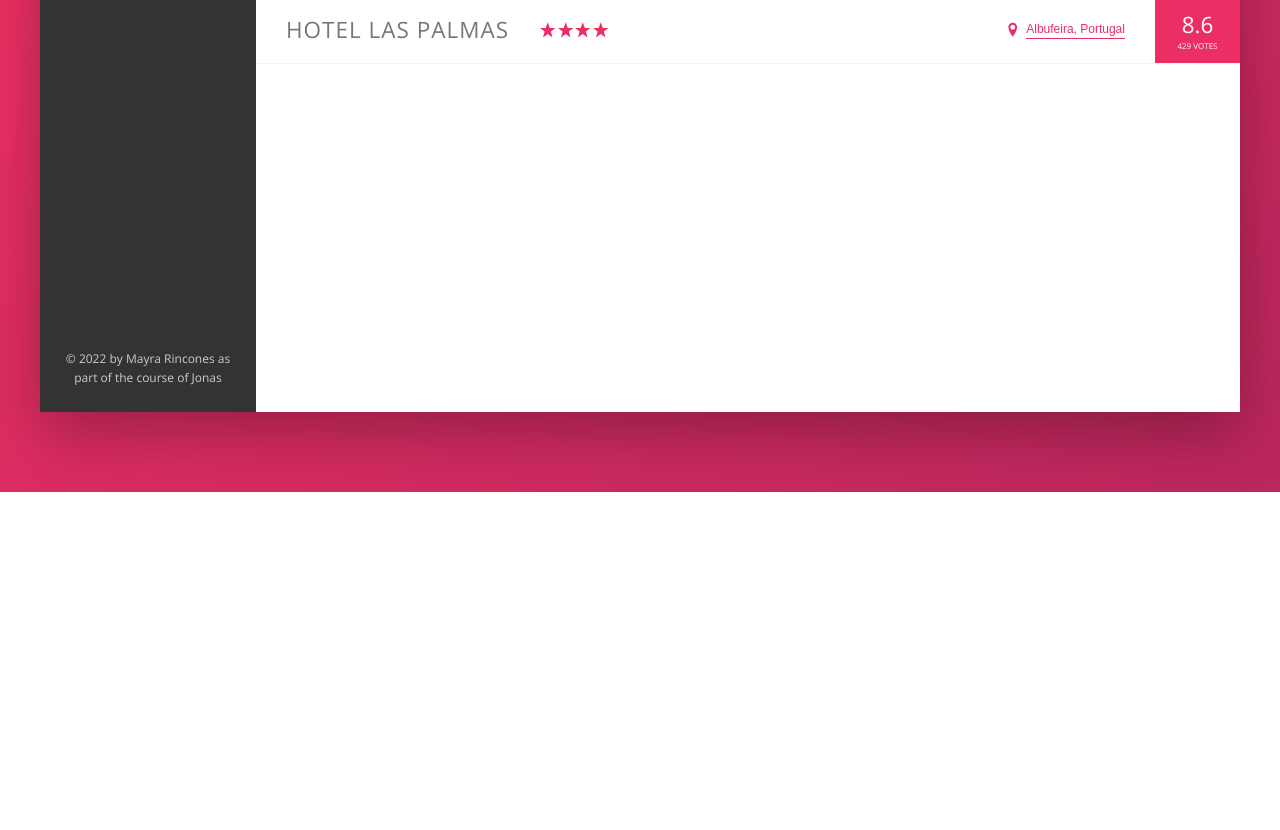
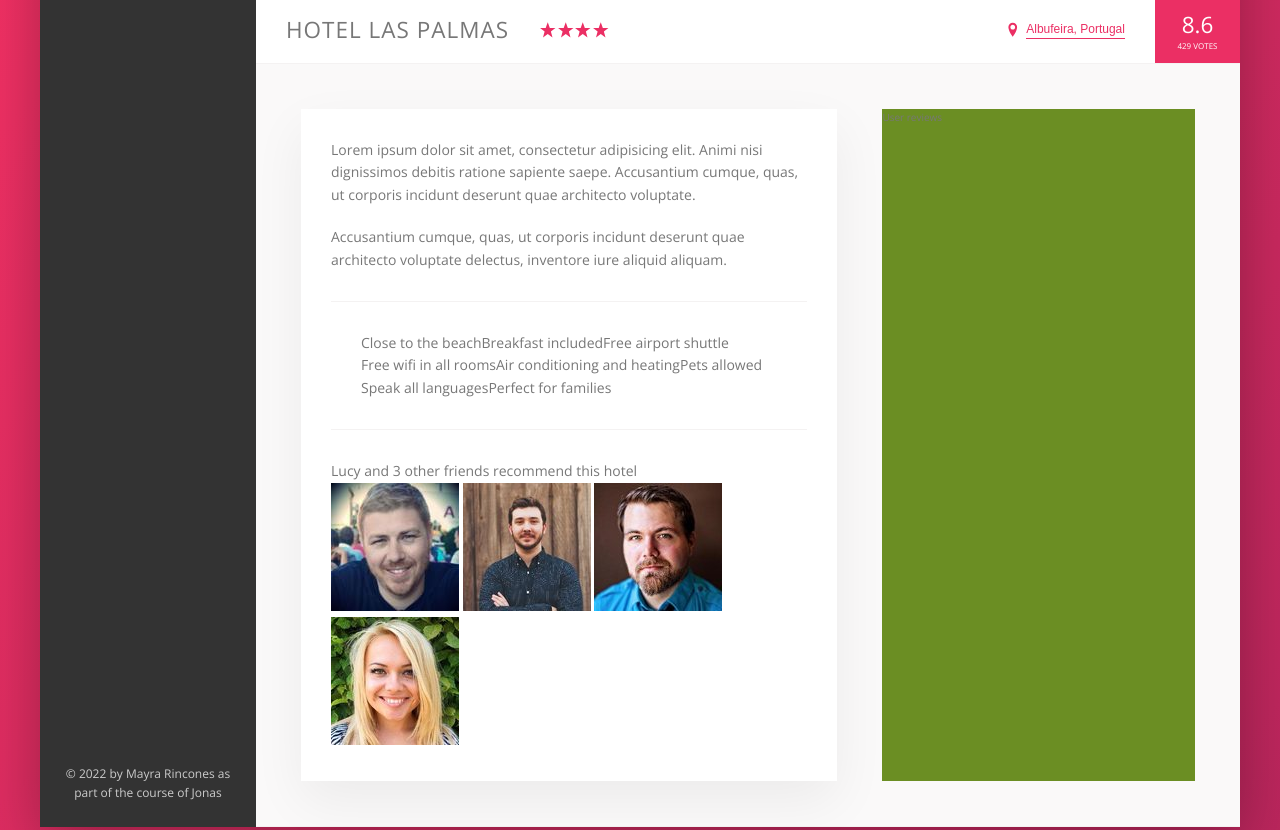
Before and after one commit to MsalgadoJ/Trillo, a website: page index.html in a window 1280 px wide. Shown: the part 538-1368 px from the top of the page. Before the commit the page ends 1030 px from the top, so only its background shows below. Drawn offline with nearby package versions, Linux system fonts and the light colour scheme.

Commit message:
updated detail section

```diff
--- a/index.html
+++ b/index.html
@@ -133,10 +133,36 @@
                     <!-- DETAIL -->
                     <div class="detail">
                         <div class="description">
-
+                            <p class="paragraph">
+                                Lorem ipsum dolor sit amet, consectetur adipisicing elit. Animi nisi dignissimos debitis ratione sapiente saepe. Accusantium cumque, quas, ut corporis incidunt deserunt quae architecto voluptate.
+                            </p>
+                            <p class="paragraph">
+                                Accusantium cumque, quas, ut corporis incidunt deserunt quae architecto voluptate delectus, inventore iure aliquid aliquam.
+                            </p>
+                            <ul class="list">
+                                <li class="list__item">Close to the beach</li>
+                                <li class="list__item">Breakfast included</li>
+                                <li class="list__item">Free airport shuttle</li>
+                                <li class="list__item">Free wifi in all rooms</li>
+                                <li class="list__item">Air conditioning and heating</li>
+                                <li class="list__item">Pets allowed</li>
+                                <li class="list__item">Speak all languages</li>
+                                <li class="list__item">Perfect for families</li>
+                            </ul>
+                            <div class="recommend">
+                                <p class="recommend__count">
+                                    Lucy and 3 other friends recommend this hotel
+                                </p>
+                                <div class="recommend__friends">
+                                    <img src="img/user-3.jpg" alt="Friend 1" class="recommend__photo">
+                                    <img src="img/user-4.jpg" alt="Friend 2" class="recommend__photo">
+                                    <img src="img/user-5.jpg" alt="Friend 3" class="recommend__photo">
+                                    <img src="img/user-6.jpg" alt="Friend 4" class="recommend__photo">
+                                </div>
+                            </div>
                         </div>
                         <div class="user-reviews">
-
+                            User reviews
                         </div>
                     </div>
                 </main>
--- a/sass/_base.scss
+++ b/sass/_base.scss
@@ -24,6 +24,11 @@
 
     // SHADOW
     --shadow-dark: 0 2rem 6rem rgba(0,0,0,.3);
+    --shadow-light: 0 2rem 5rem rgba(0,0,0,.06);
+
+
+    // BORDER
+    --line: 1px solid var(--color-grey-light-2)
 }
 
 * {
--- a/sass/_components.scss
+++ b/sass/_components.scss
@@ -204,7 +204,7 @@
 .overview {
     display: flex;
     align-items: center;
-    border-bottom: 1px solid var(--color-grey-light-2);
+    border-bottom: var(--line);
 
 
     &__heading {
@@ -295,3 +295,27 @@
         box-sizing: none;
     }
 }
+
+
+/////////////////////////////////////////////////
+// PARAGRAPH
+.paragraph:not(:last-of-type) { // to affect only the same type of element
+    margin-bottom: 2rem;
+}
+
+/////////////////////////////////////////////////
+// LIST
+.list {
+    margin: 3rem 0;
+    list-style: none;
+    padding: 3rem;
+    border-top: var(--line);
+    border-bottom: var(--line);
+
+    display: flex;
+    flex-wrap: wrap;
+}
+
+
+/////////////////////////////////////////////////
+// RECOMMEND
--- a/sass/_layout.scss
+++ b/sass/_layout.scss
@@ -11,7 +11,7 @@
     height: 7rem;
     font-size: 1.4rem;
     background-color: var(--color-white);
-    border-bottom: 1px solid var(--color-grey-light-2);
+    border-bottom: var(--line);
 
     display: flex;
     justify-content: space-between;
@@ -34,7 +34,25 @@
 .hotel-view {
     background-color: var(--color-white);
     flex: 1; // allows the element grow as much as it can
+}
 
-    //TODO: erase height
-    height: 80rem;
+.detail {
+    display: flex;
+    padding: 4.5rem;
+    background-color: var(--color-grey-light-1);
+    border-bottom: var(--line);
 }
+
+.description {
+    font-size: 1.4rem;
+    background-color: var(--color-white);
+    flex: 0 0 60%;
+    box-shadow: var(--shadow-light);
+    padding: 3rem;
+    margin-right: 4.5rem;
+}
+
+.user-reviews {
+    background-color: olivedrab;
+    flex: 1;
+}
```
Also changed, not shown: css/style.css.
